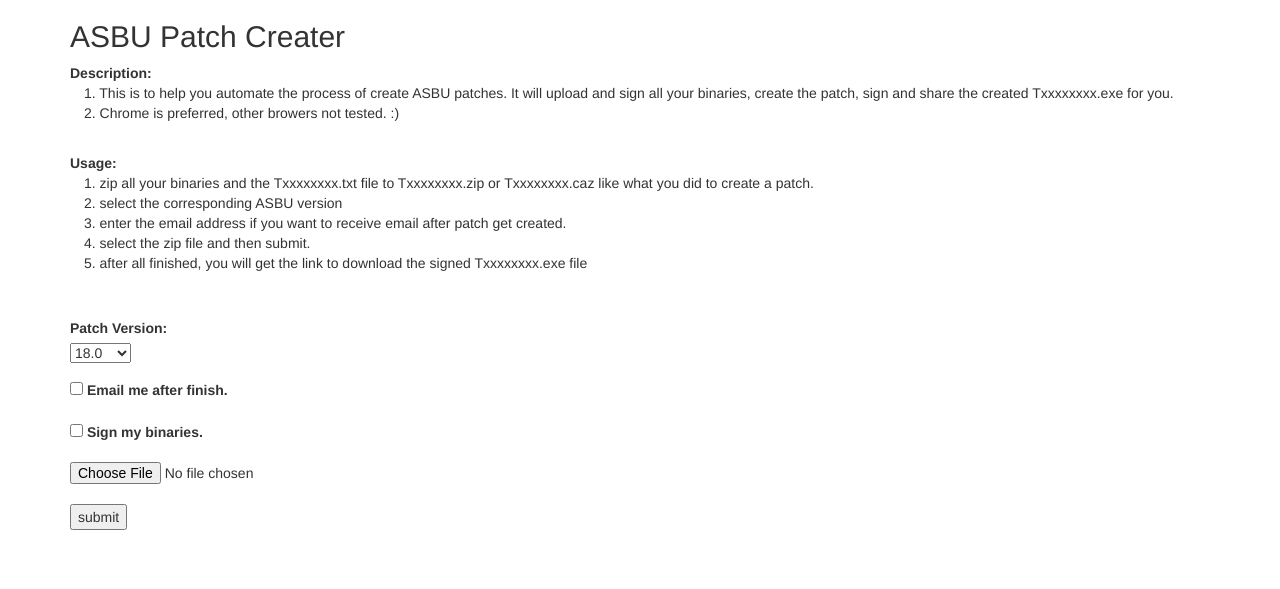
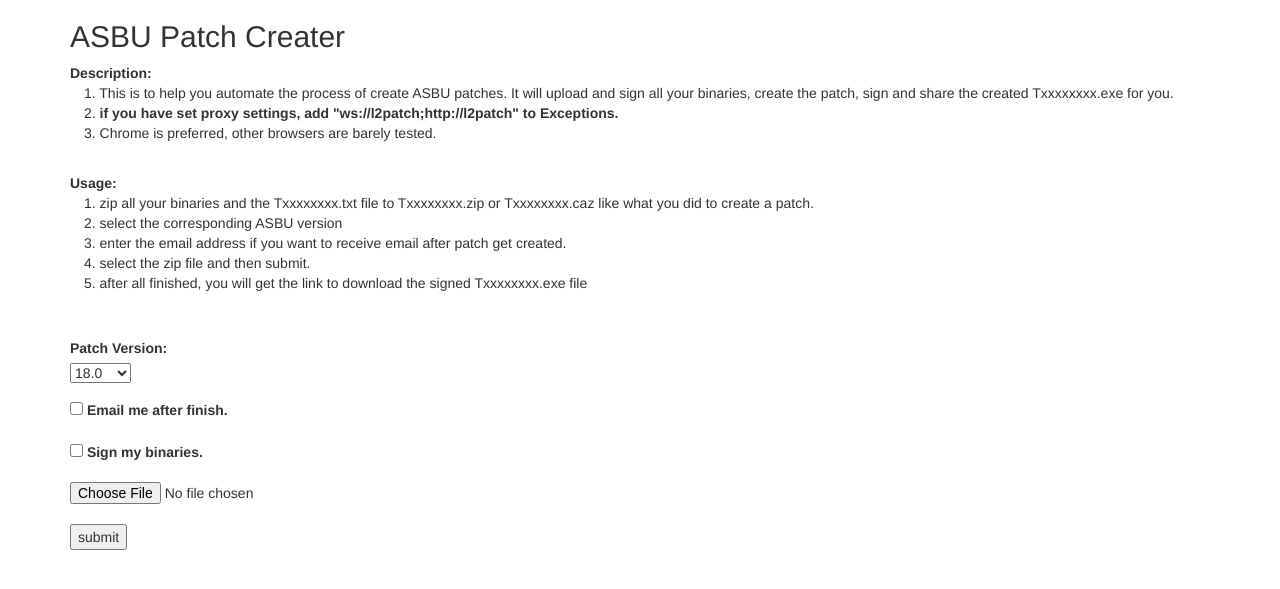
Before and after one commit to woodhfut/ArcservePatchBuilder, a Django app: template ArcservePatchBuilder/ASBU/templates/ASBU/index.html in a window 1280 px wide. Shown: the top 589 px of the page. Run offline with Django 3.2, Linux system fonts and the light colour scheme; the template is opened without the code that fills it, so the values that code supplies are empty; parts of the project's set-up code (start-up, migrations or seed data) failed here and were passed over; some libraries are stand-ins or nearby versions.

Commit message:
add note in description
add note in description

```diff
--- a/ArcservePatchBuilder/ASBU/templates/ASBU/index.html
+++ b/ArcservePatchBuilder/ASBU/templates/ASBU/index.html
@@ -275,7 +275,8 @@ function emailcheck()
             <p><b>Description:</b><br>
                 &emsp;1. This is to help you automate the process of create ASBU patches. It will upload and sign all your binaries, create the patch, sign and
                 share the created Txxxxxxxx.exe for you. <br>
-                &emsp;2. Chrome is preferred, other browers not tested. :)
+                &emsp;2. <b>if you have set proxy settings, add "ws://l2patch;http://l2patch" to Exceptions.</b><br>
+                &emsp;3. Chrome is preferred, other browsers are barely tested.<br>
         </p><br>
             <p><b>Usage:</b><br>
                 &emsp;1. zip all your binaries and the Txxxxxxxx.txt file to Txxxxxxxx.zip or Txxxxxxxx.caz like what you did to create a patch.<br>
```
